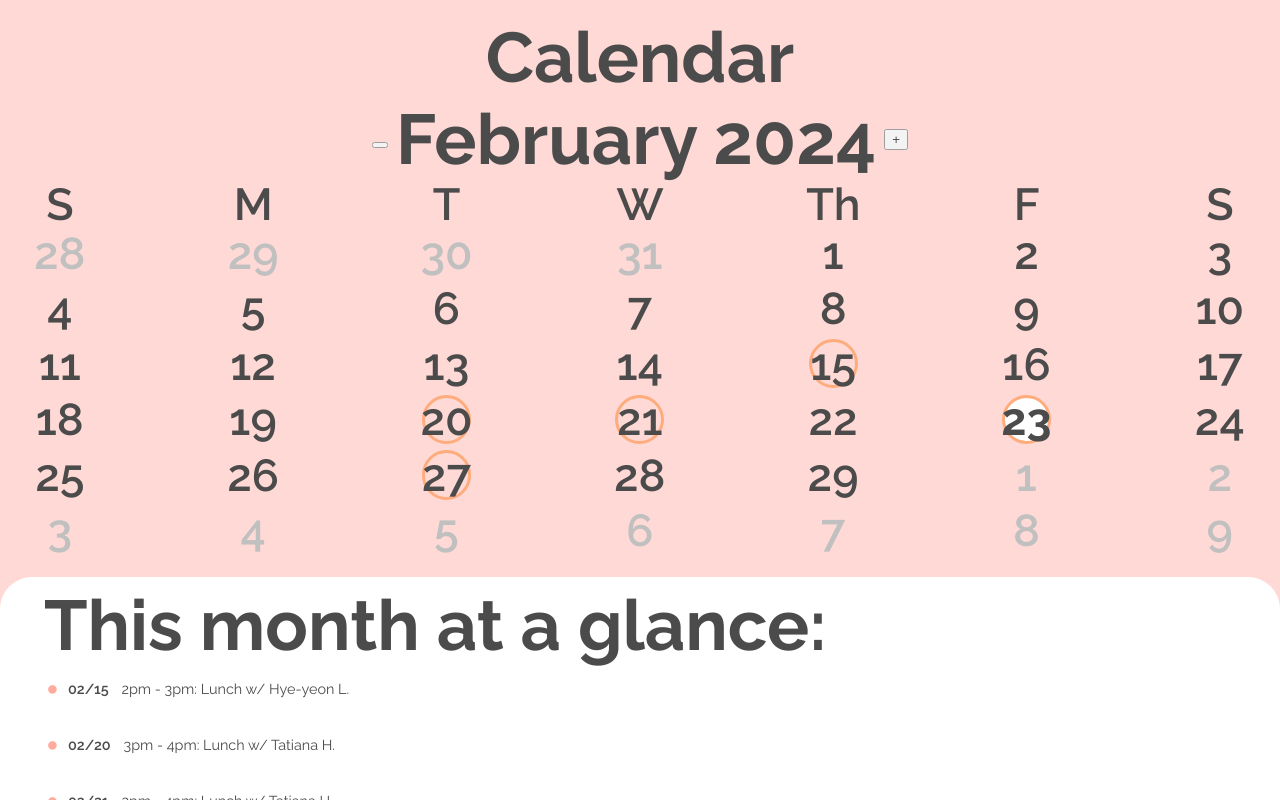
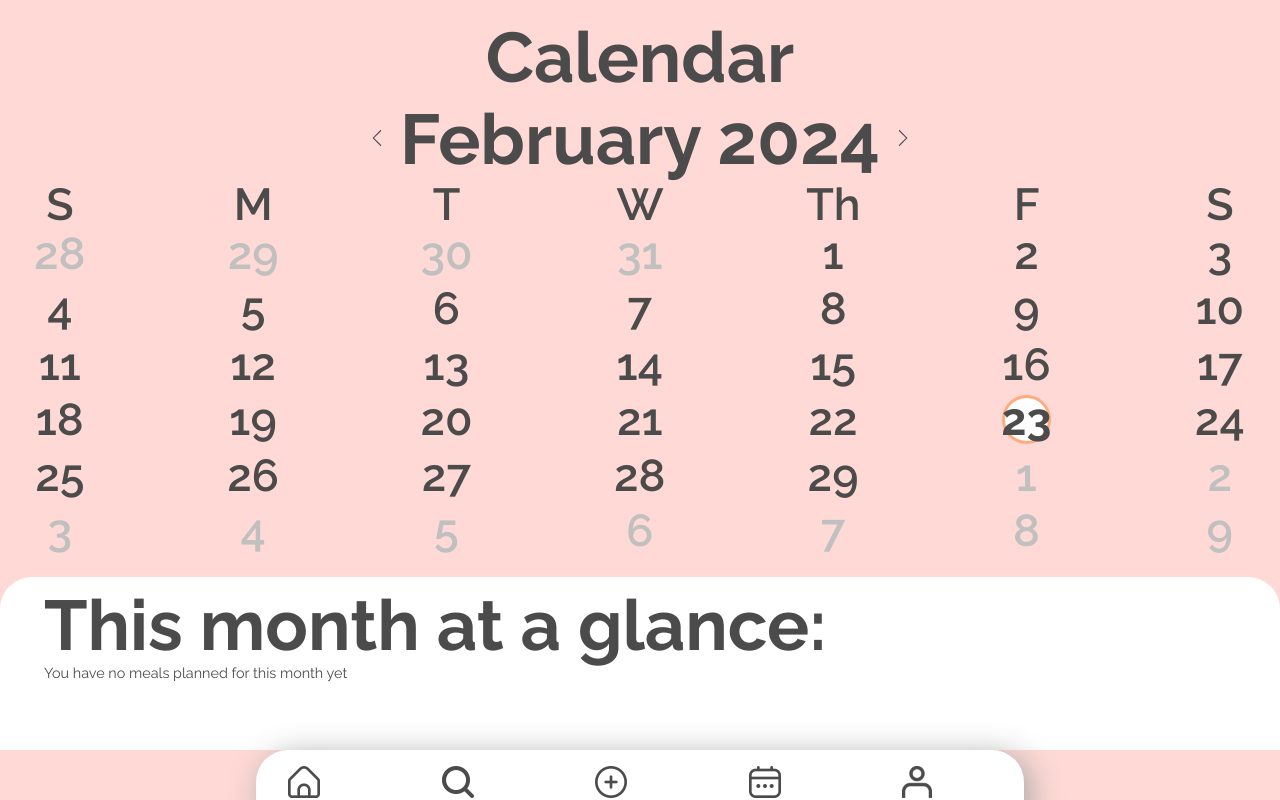
Before and after one commit to anotruong/pear, a React (Create React App) app in the folder client/: page / in a window 1280 px wide. Built offline with nearby package versions, Linux system fonts and the light colour scheme.

Commit message:
fixing calendar css

```diff
--- a/client/src/components/calendar/calendar.js
+++ b/client/src/components/calendar/calendar.js
@@ -31,14 +31,14 @@ const Calendar = () => {
         </h3>
         <div id="monthHandler">
           <div className='month-btn-container'>
-            <button className='monthHandler-btn' style={{backgroundImage: `${leftArr}` }}></button>
+            <button className='monthHandler-btn' style={{backgroundImage: `url(${leftArr})` }}></button>
           </div>
           {/* <div className='monthDisplay-container'> */}
             <h3 className='monthDisplay'>{months[currentDay.getMonth()]} {currentDay.getFullYear()}</h3>
           {/* </div> */}
           <div className='month-btn-container'>
             <button className='monthHandler-btn'
-            style={{backgroundImage: `${rightArr}`}}>+</button>
+            style={{backgroundImage: `url(${rightArr})`}}></button>
           </div>
         </div>
       </div>
@@ -60,6 +60,7 @@ const Calendar = () => {
         </div>
         {/* evaluate the if the days are less then the current date for border radius as well as if the position in the index is different. */}
         <CalendarDays
+          key={''}
           day={currentDay}
           // changeCurrentDay={this.changeCurrentDay}
         />
--- a/client/src/components/monthlyNotes.js
+++ b/client/src/components/monthlyNotes.js
@@ -85,8 +85,14 @@ const MonthlyNotes = () => {
   let monthlyEvents = agendaListObj.length === 0 ? "You have no meals planned for this month yet" : agendaListObj.map(obj => displayNotes(obj));
 
   // this needs to display the component that shows the events.
-  // let dailyEvents = agendaListObj.filter(obj => obj.dateObj === String(new Date(new Date().setHours())));
+  let dailyEvents = agendaListObj.filter(obj => String(obj.dateObj) === String(new Date(new Date().setHours())));
   // dailyEvents = dailyEvents.length === 0 ? "You have no meals planned today" : dailyEvents.maps(obj => displayNotes(obj))
+
+  // let dailyEvents = agendaListObj.filter(obj => obj.date === new Date(new Date().setHours(0, 0, 0)))
+
+  agendaListObj.forEach(obj => console.log(obj.dateObj))
+  // console.log(new Date(new Date().setHours(0, 0, 0)))
+  // console.log(dailyEagevents)
 
 
   return(
@@ -95,7 +101,7 @@ const MonthlyNotes = () => {
         <h3>{friState ? "Today's events" :"This month at a glance"}:</h3>
         <ul>
           {/* {agendaList} */}
-          {friState ? "" : monthlyEvents}
+          {friState ? "dailyEvents" : monthlyEvents}
           {/* {dailyEvents} */}
           {/* will iterate this and stylelize the information */}
         </ul>
--- a/client/src/components/stylesheets/calendar.css
+++ b/client/src/components/stylesheets/calendar.css
@@ -52,11 +52,15 @@ h3.monthDisplay {
   flex-direction: row;
   align-items: center;
   justify-content: center;
-  width: 100%;
+  /* width: 100%; */
 }
 
-button.monthHander-btn {
-  width: 17%;
+button.monthHandler-btn {
+  width: 30px;
+  height: 30px;
+  background-color: transparent;
+  background-size: cover;
+  border: none;
 }
 
 .weekday {
--- a/client/src/mock-data.json
+++ b/client/src/mock-data.json
@@ -367,7 +367,7 @@
       "userId": "005",
       "restId": "493",
       "time": "9am - 12pm",
-      "date": "2024-02-27T19:04:26.231Z",
+      "date": "2024-03-27T19:04:26.231Z",
       "pending": true
     },
     {
@@ -375,7 +375,7 @@
       "userId": "003",
       "restId": "123",
       "time": "3pm - 4pm",
-      "date": "2024-02-20T19:04:26.231Z",
+      "date": "2024-03-20T19:04:26.231Z",
       "pending": false
     },
     {
@@ -383,7 +383,7 @@
       "userId": "005",
       "restId": "493",
       "time": "2pm - 3pm",
-      "date": "2024-02-15T19:04:26.231Z",
+      "date": "2024-03-15T19:04:26.231Z",
       "pending": true
     },
     {
@@ -399,7 +399,7 @@
       "userId": "003",
       "restId": "493",
       "time": "2pm - 4pm",
-      "date": "2024-02-21T19:04:26.231Z",
+      "date": "2024-03-21T19:04:26.231Z",
       "pending": true
     },
     {
@@ -407,7 +407,23 @@
       "userId": "002",
       "restId": "493",
       "time": "11am - 1pm",
-      "date": "2024-01-11T19:04:26.231Z",
+      "date": "2024-03-11T19:04:26.231Z",
+      "pending": false
+    },
+    {
+      "id": "0987",
+      "userId": "002",
+      "restId": "493",
+      "time": "11am - 1pm",
+      "date": "2024-03-05T19:04:26.231Z",
+      "pending": true
+    },
+    {
+      "id": "4589",
+      "userId": "003",
+      "restId": "493",
+      "time": "1pm - 2pm",
+      "date": "2024-03-05T19:04:26.231Z",
       "pending": false
     },
     {
@@ -415,7 +431,7 @@
       "userId": "003",
       "restId": "493",
       "time": "1pm - 2pm",
-      "date": "2024-01-02T19:04:26.231Z",
+      "date": "2024-03-02T19:04:26.231Z",
       "pending": false
     },
     {
@@ -423,7 +439,15 @@
       "userId": "004",
       "restId": "098",
       "time": "8pm - 9pm",
-      "date": "2024-01-14T19:04:26.231Z",
+      "date": "2024-03-14T19:04:26.231Z",
+      "pending": false
+    },
+    {
+      "id": "9824",
+      "userId": "004",
+      "restId": "098",
+      "time": "8pm - 9pm",
+      "date": "2024-03-05T19:04:26.231Z",
       "pending": false
     }
   ],
```
Also changed, not shown: client/src/App.js (line endings or trailing spaces).
